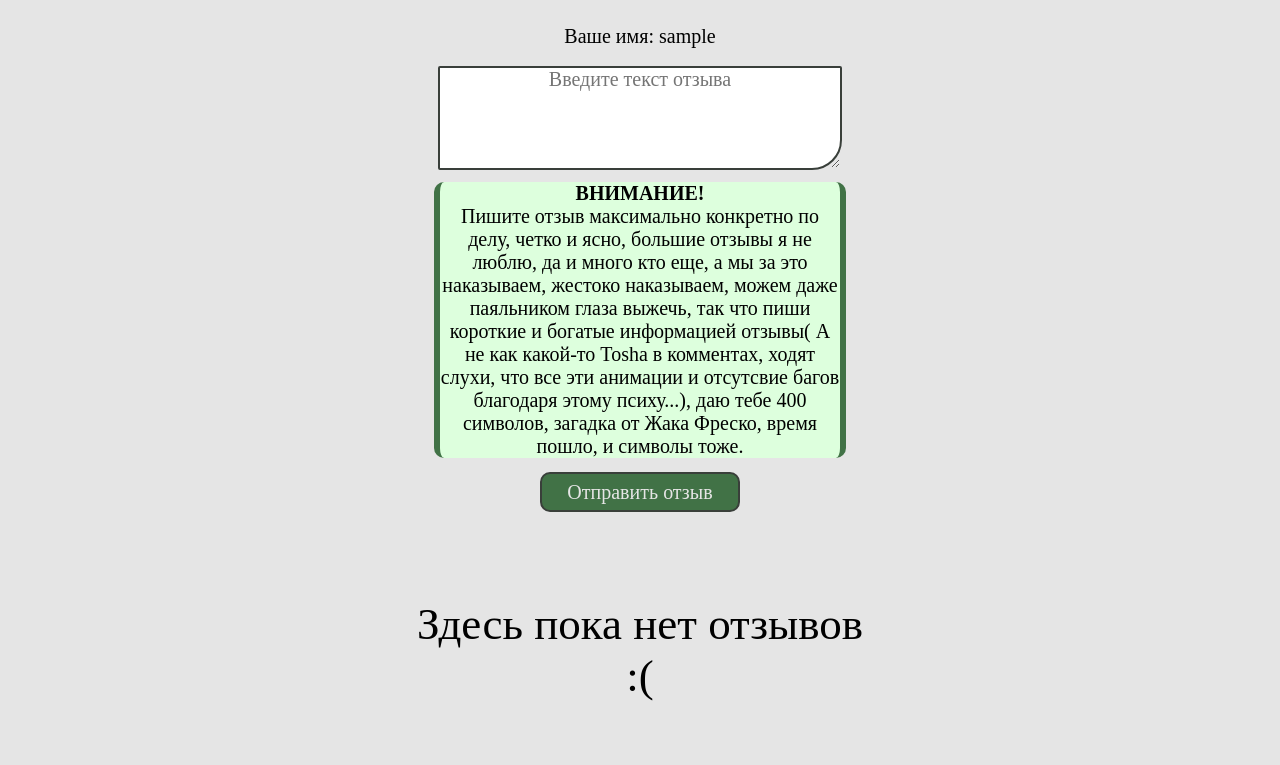
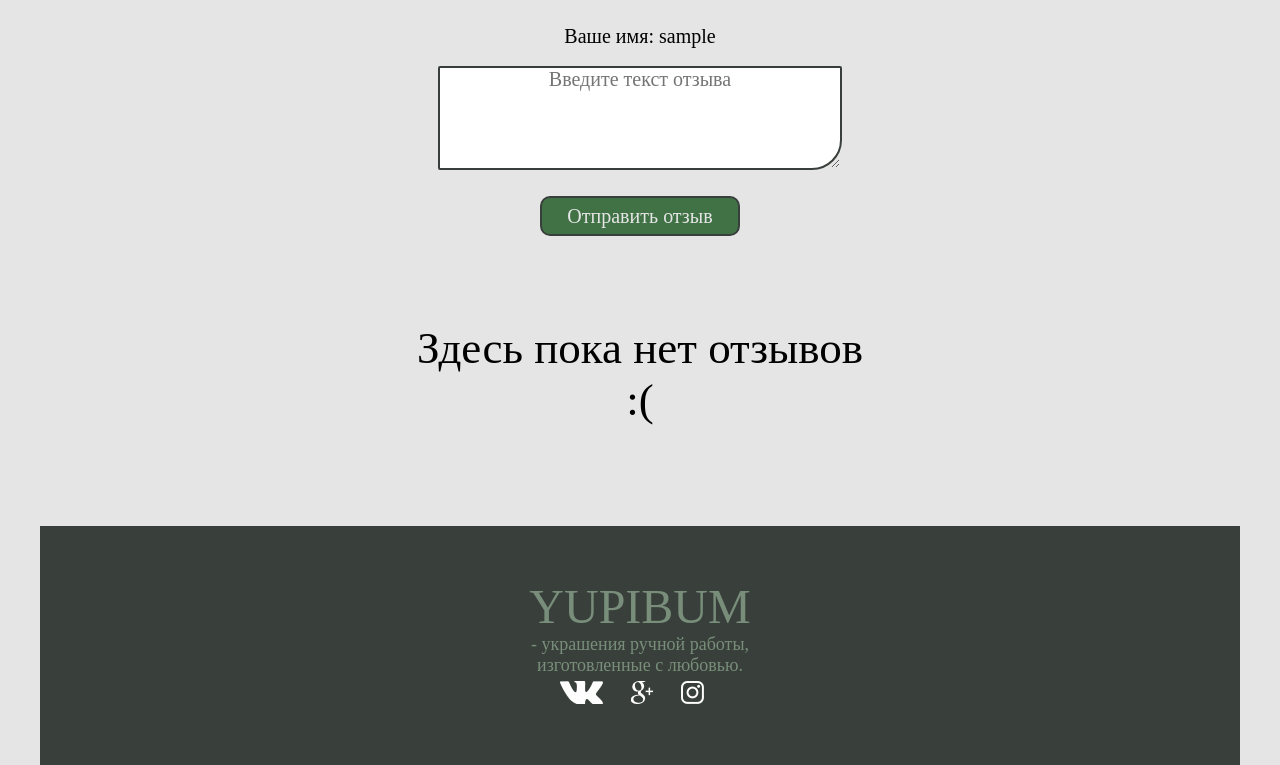
Before and after one commit to h4cktivist/jewelry-store, a Flask app: page /feedback in a window 1280 px wide. Shown: the part 334-1099 px from the top of the page. Run offline with Flask 2, Linux system fonts and the light colour scheme; the visitor is signed in with stand-in values (Sample User, id 1); data that the repository does not hold is empty.

Commit message:
fix: warning removed

```diff
--- a/templates/feedback.html
+++ b/templates/feedback.html
@@ -47,7 +47,6 @@
 		<form method="post">
 			<input id="name" type="hidden" name="feedback_name" value="{{ session.user_name }} " autocomplete="off"><br>
 			<textarea id="text_form" type="text" name="feedback_text" placeholder="Введите текст отзыва" autocomplete="off" maxlength="400"></textarea><br><br>
-  			<p id="danger"><strong>ВНИМАНИЕ!</strong><br>Пишите отзыв максимально конкретно по делу, четко и ясно, большие отзывы я не люблю, да и много кто еще, а мы за это наказываем, жестоко наказываем, можем даже паяльником глаза выжечь, так что пиши короткие и богатые информацией отзывы( А не как какой-то Tosha в комментах, ходят слухи, что все эти анимации и отсутсвие багов благодаря этому психу...), даю тебе 400 символов, загадка от Жака Фреско, время пошло, и символы тоже.</p>
 			<input id="sub_button" type="submit" value="Отправить отзыв" autocomplete="off">
 		</form>
 
```
